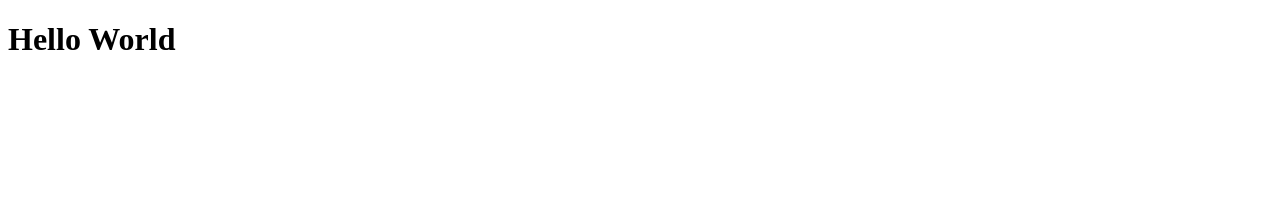
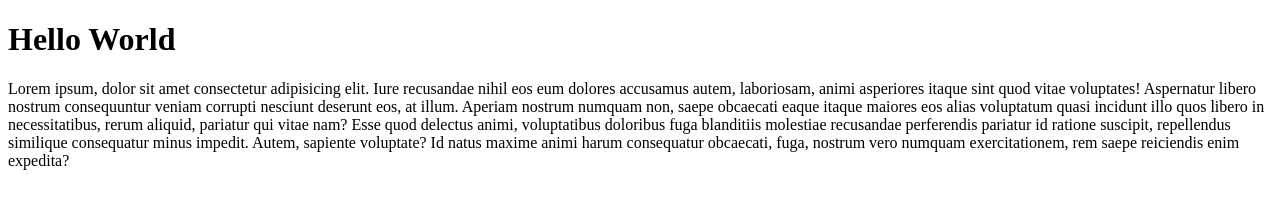
Before and after one commit to haryagustian/git, a plain HTML site: page index.html in a window 1280 px wide. Drawn offline with Linux system fonts and the light colour scheme.

Commit message:
lorem 100

```diff
--- a/index.html
+++ b/index.html
@@ -8,5 +8,6 @@
 </head>
 <body>
     <h1>Hello World</h1>
+    <p>Lorem ipsum, dolor sit amet consectetur adipisicing elit. Iure recusandae nihil eos eum dolores accusamus autem, laboriosam, animi asperiores itaque sint quod vitae voluptates! Aspernatur libero nostrum consequuntur veniam corrupti nesciunt deserunt eos, at illum. Aperiam nostrum numquam non, saepe obcaecati eaque itaque maiores eos alias voluptatum quasi incidunt illo quos libero in necessitatibus, rerum aliquid, pariatur qui vitae nam? Esse quod delectus animi, voluptatibus doloribus fuga blanditiis molestiae recusandae perferendis pariatur id ratione suscipit, repellendus similique consequatur minus impedit. Autem, sapiente voluptate? Id natus maxime animi harum consequatur obcaecati, fuga, nostrum vero numquam exercitationem, rem saepe reiciendis enim expedita?</p>
 </body>
 </html>
```
